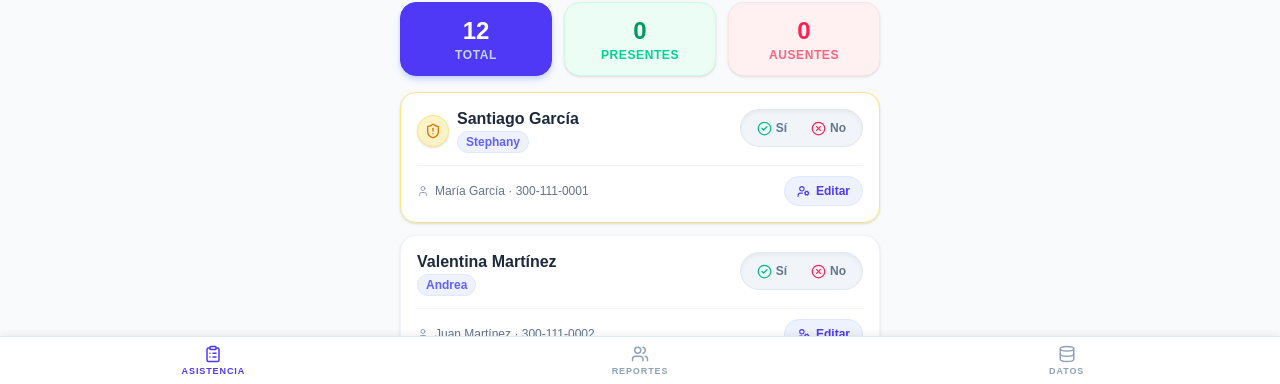
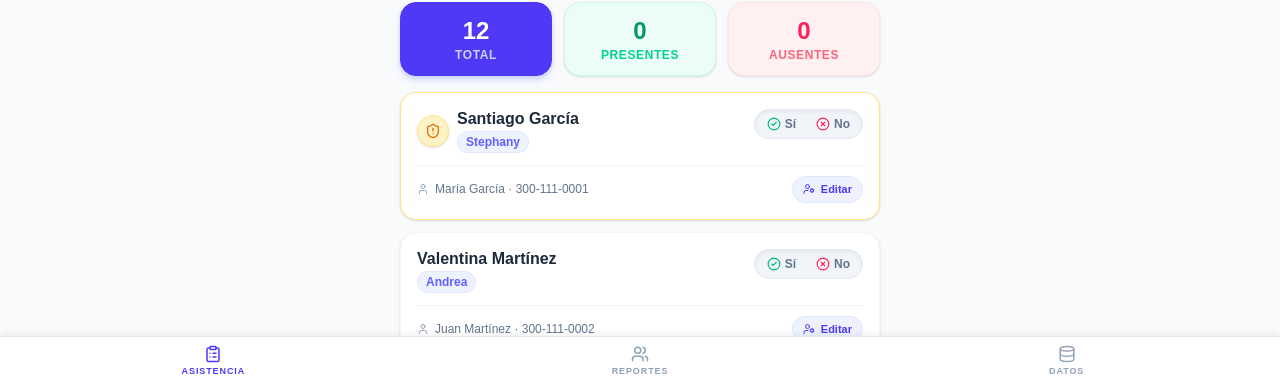
Before and after one commit to juanse9402/campamento2026, a Next.js app: page / in a window 1280 px wide. Shown: the part 414-798 px from the top of the page. Built offline with nearby package versions, Linux system fonts and the light colour scheme; no server answers; the database is empty.

Commit message:
UI: Optimizar tarjetas de niños para dispositivos móviles

```diff
--- a/src/components/AttendanceList.tsx
+++ b/src/components/AttendanceList.tsx
@@ -597,25 +597,25 @@ export default function AttendanceList() {
                     </div>
 
                     {/* Botones de asistencia */}
-                    <div className={`flex bg-slate-100 rounded-full p-1 border border-slate-200 shadow-inner flex-shrink-0 transition-opacity ${isSaving ? 'opacity-60' : 'opacity-100'}`}>
+                    <div className={`flex bg-slate-100 rounded-full p-0.5 border border-slate-200 shadow-inner flex-shrink-0 transition-opacity ${isSaving ? 'opacity-60' : 'opacity-100'}`}>
                       <button
                         onClick={() => !isSaving && toggleAttendance(nino.id, true)}
                         disabled={isSaving}
-                        className={`flex items-center gap-1 px-3 py-1.5 rounded-full font-bold text-xs transition-all ${isPresent ? 'bg-emerald-500 text-white shadow-md scale-105' : 'text-slate-500 hover:bg-slate-200'}`}
+                        className={`flex items-center gap-1 px-2.5 py-1 rounded-full text-xs font-bold transition-all ${isPresent ? 'bg-emerald-500 text-white shadow-sm' : 'text-slate-500 hover:bg-slate-200'}`}
                       >
                         {isSaving && isPresent
-                          ? <Loader2 size={14} className="animate-spin" />
-                          : <CheckCircle2 size={15} className={isPresent ? 'text-white' : 'text-emerald-500'} />}
+                          ? <Loader2 size={12} className="animate-spin" />
+                          : <CheckCircle2 size={14} className={isPresent ? 'text-white' : 'text-emerald-500'} />}
                         Sí
                       </button>
                       <button
                         onClick={() => !isSaving && toggleAttendance(nino.id, false)}
                         disabled={isSaving}
-                        className={`flex items-center gap-1 px-3 py-1.5 rounded-full font-bold text-xs transition-all ${isAbsent ? 'bg-rose-500 text-white shadow-md scale-105' : 'text-slate-500 hover:bg-slate-200'}`}
+                        className={`flex items-center gap-1 px-2.5 py-1 rounded-full text-xs font-bold transition-all ${isAbsent ? 'bg-rose-500 text-white shadow-sm' : 'text-slate-500 hover:bg-slate-200'}`}
                       >
                         {isSaving && isAbsent
-                          ? <Loader2 size={14} className="animate-spin" />
-                          : <XCircle size={15} className={isAbsent ? 'text-white' : 'text-rose-500'} />}
+                          ? <Loader2 size={12} className="animate-spin" />
+                          : <XCircle size={14} className={isAbsent ? 'text-white' : 'text-rose-500'} />}
                         No
                       </button>
                     </div>
@@ -638,9 +638,9 @@ export default function AttendanceList() {
                     </div>
                     <button
                       onClick={() => setEditingNino(nino)}
-                      className="flex items-center gap-1.5 px-3 py-1.5 text-xs font-bold text-indigo-600 bg-indigo-50 hover:bg-indigo-100 border border-indigo-100 rounded-full transition-all hover:scale-105 active:scale-95 flex-shrink-0"
+                      className="flex items-center gap-1.5 px-2.5 py-1 text-[11px] font-bold text-indigo-600 bg-indigo-50 hover:bg-indigo-100 border border-indigo-100 rounded-full transition-all flex-shrink-0"
                     >
-                      <UserCog size={13} />
+                      <UserCog size={12} />
                       {hasGuardian ? 'Editar' : 'Completar'}
                     </button>
                   </div>
```
